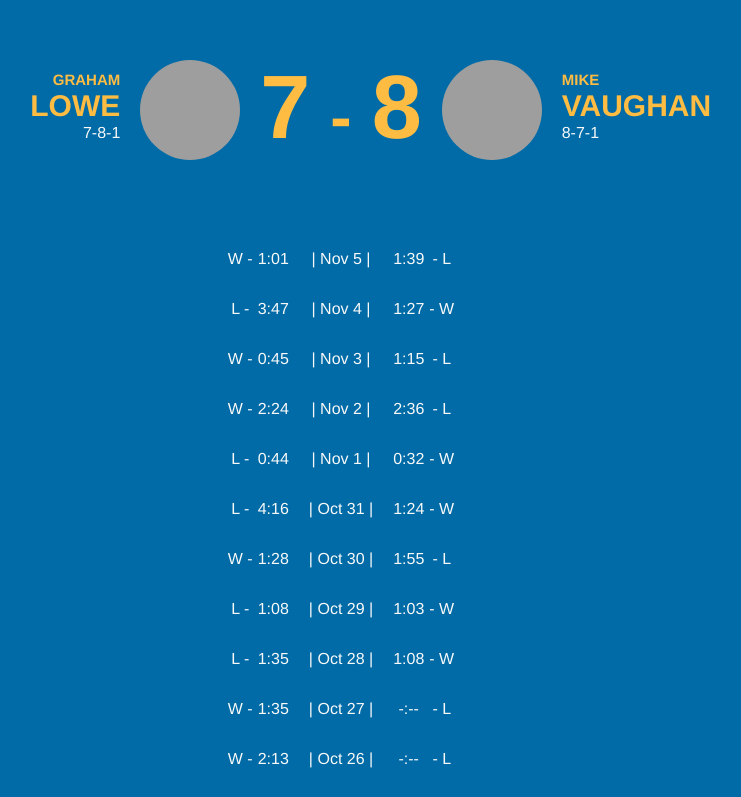
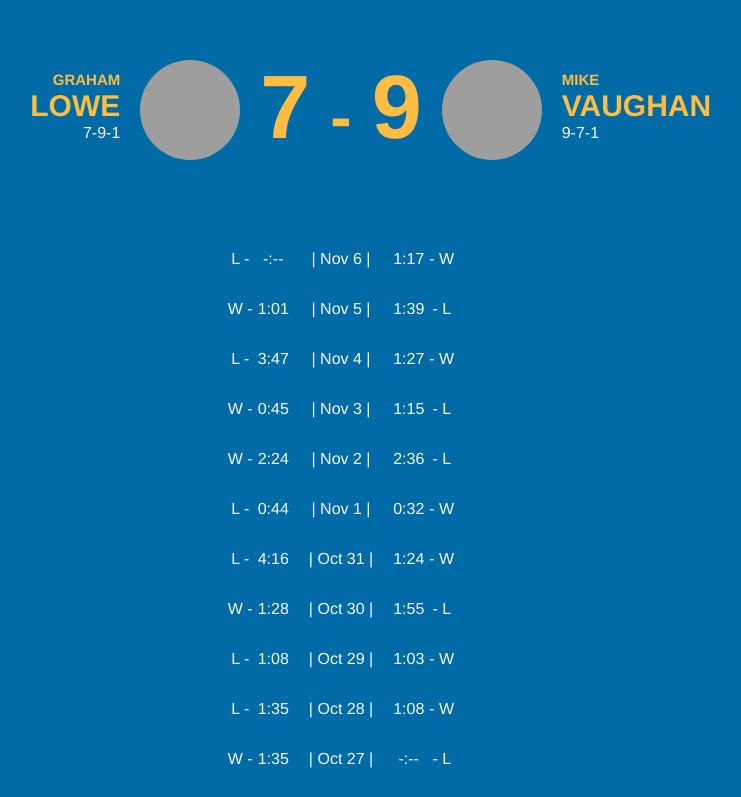
Before and after one commit to mikedvaughan/Godbutt, a plain HTML site: page index.html in a window 1280 px wide. Shown: the top 797 px of the page, without its empty margins (299-1040 px from the left). Drawn offline with Linux system fonts and the light colour scheme; grey boxes are pictures that could not be loaded.

Commit message:
Update index.html

```diff
--- a/index.html
+++ b/index.html
@@ -26,7 +26,7 @@
           <h4>GRAHAM</h4><h3> LOWE</h3>
         </div>
         <div class="playerRecord">
-          <p>7-8-1</p>
+          <p>7-9-1</p>
         </div>
       </div>
     </div>
@@ -37,7 +37,7 @@
 
     <div id="mike">
       <div class="playerScore">
-        <h2>8</h2>
+        <h2>9</h2>
       </div>
       <div class="avatar">
         <img src="https://pbs.twimg.com/profile_images/662681929527853056/f2PqdSlo_400x400.jpg" class="avatarIMG" alt="MikeAvatar" height="42" width="42">
@@ -47,7 +47,7 @@
           <h4>MIKE</h4> <h3>VAUGHAN</h3>
         </div>
         <div class="playerRecord">
-          <p>8-7-1</p>
+          <p>9-7-1</p>
         </div>
       </div>
     </div>
@@ -57,6 +57,7 @@
   <div class="cal-container">
     <div class="cal-graham">
       <div class="grahamRecord">
+        <p>L -</p> <!--Nov 6-->
         <p>W -</p> <!--Nov 5-->
         <p>L -</p> <!--Nov 4-->
         <p>W -</p> <!--Nov 3-->
@@ -75,6 +76,7 @@
         <p>L -</p> <!--Oct 21-->
       </div>
       <div class="grahamTimes">
+        <p>-:--</p> <!--Nov 6-->
         <p>1:01</p> <!--Nov 5-->
         <p>3:47</p> <!--Nov 4-->
         <p>0:45</p> <!--Nov 3-->
@@ -94,6 +96,7 @@
       </div>
     </div>
     <div class="dates">
+      <p>| Nov 6 |</p>
       <p>| Nov 5 |</p>
       <p>| Nov 4 |</p>
       <p>| Nov 3 |</p>
@@ -113,6 +116,7 @@
     </div>
     <div class="cal-mike">
       <div class="mikeTimes">
+        <p>1:17</p> <!--Nov 6-->
         <p>1:39</p> <!--Nov 5-->
         <p>1:27</p> <!--Nov 4-->
         <p>1:15</p> <!--Nov 3-->
@@ -131,6 +135,7 @@
         <p>0:55</p> <!--Oct 21-->
       </div>
       <div class="mikeRecord">
+        <p>- W</p> <!--Nov 6-->
         <p>- L</p> <!--Nov 5-->
         <p>- W</p> <!--Nov 4-->
         <p>- L</p> <!--Nov 3-->
```
